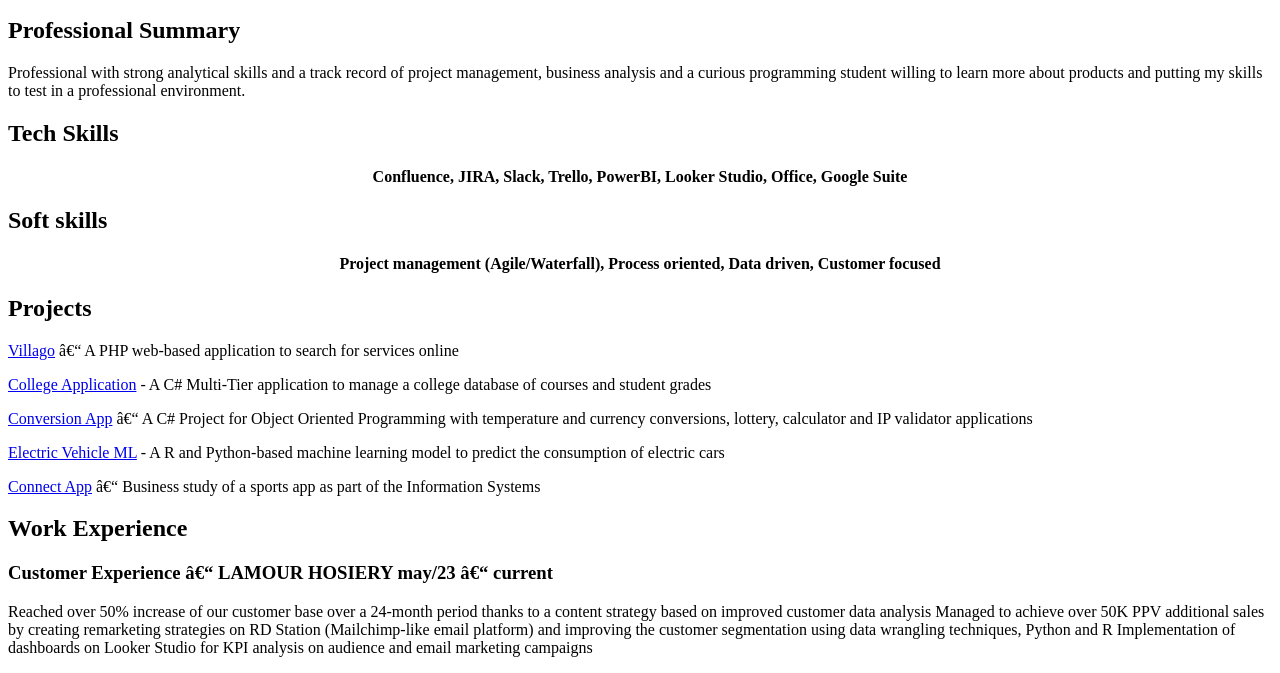
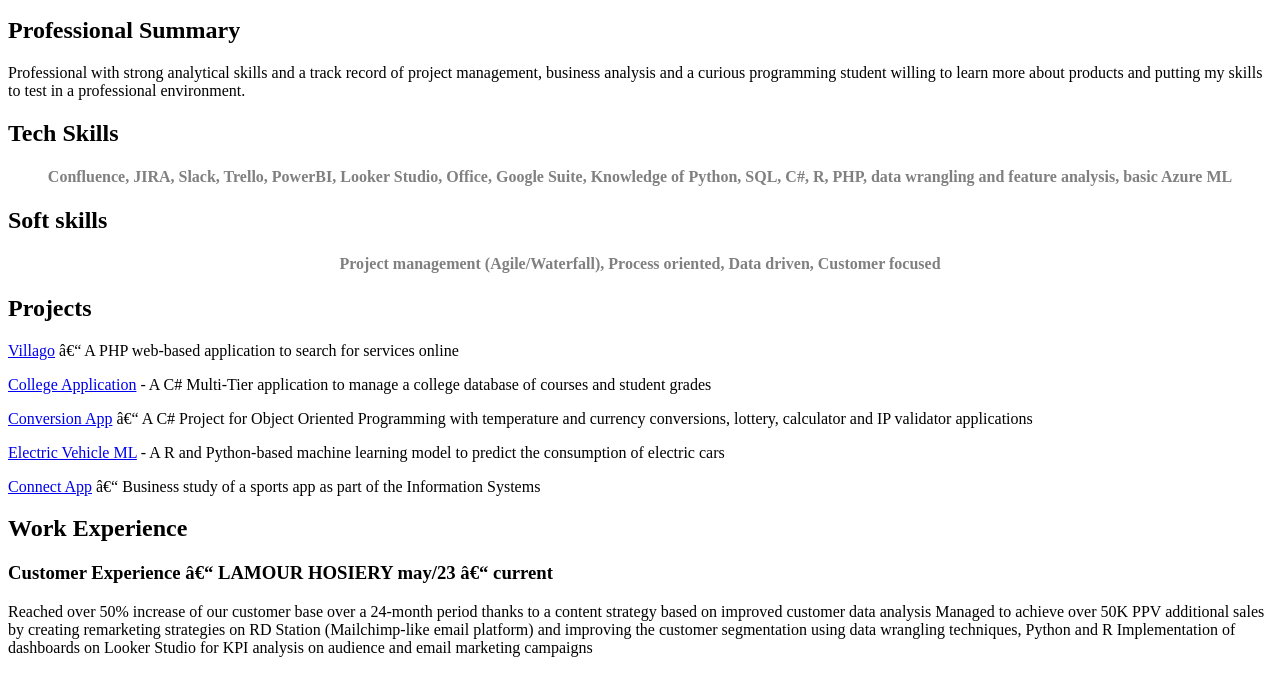
Before and after one commit to dventurole/portfolio, a plain HTML site: page index.html in a window 1280 px wide. Shown: the part 101-774 px from the top of the page. Drawn offline with Linux system fonts and the light colour scheme.

Commit message:
Update index.html

```diff
--- a/index.html
+++ b/index.html
@@ -29,10 +29,10 @@
 
       <h2>Tech Skills</h2>
 
-    <h4 align="center" color="grey">Confluence, JIRA, Slack, Trello, PowerBI, Looker Studio, Office, Google Suite</h4>
+    <h4 align="center" style="color:grey">Confluence, JIRA, Slack, Trello, PowerBI, Looker Studio, Office, Google Suite, Knowledge of Python, SQL, C#, R, PHP, data wrangling and feature analysis, basic Azure ML</h4>
 
       <h2>Soft skills</h2>
-      <h4 align="center" color="grey">Project management (Agile/Waterfall), Process oriented, Data driven, Customer focused
+      <h4 align="center" style="color:grey">Project management (Agile/Waterfall), Process oriented, Data driven, Customer focused
       </h4>
 
       <h2>Projects</h2>
```
